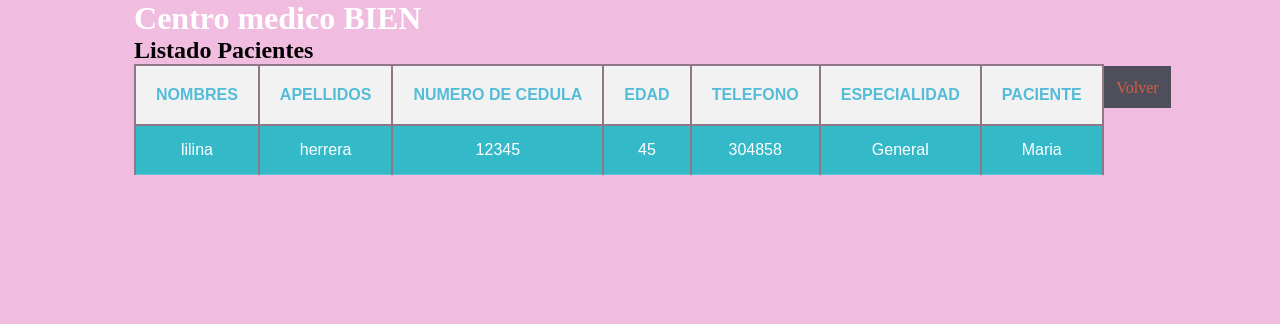
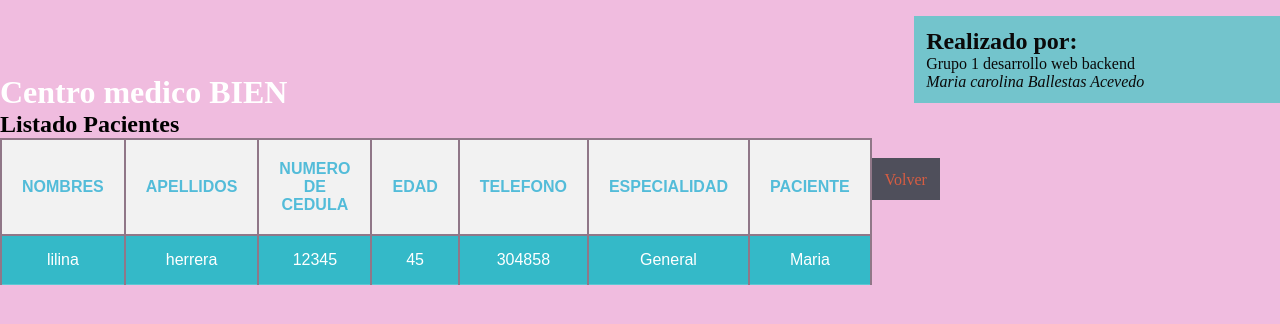
Before and after one commit to mariaballestas/EntregableHospitalMaria, a plain HTML site: page ListadoPacienteUno.html in a window 1280 px wide. Drawn offline with Linux system fonts and the light colour scheme.

Commit message:
modificacion de tablas

```diff
--- a/ListadoPacienteUno.html
+++ b/ListadoPacienteUno.html
@@ -44,6 +44,11 @@
         <div style="text-align: center;">
             <a class="listadobb" href="index.html">Volver</a>
             </div>
+            <footer>
+                <h2>Realizado por:</h2>
+                <p>Grupo 1 desarrollo web backend</p>
+                <p><i>Maria carolina Ballestas Acevedo</i></p>
+            </footer>
             <script src="js/app.js"></script>
 
     </body>
```
Also changed, not shown: ListadoMedicoUno.html (+5 -0 lines).
